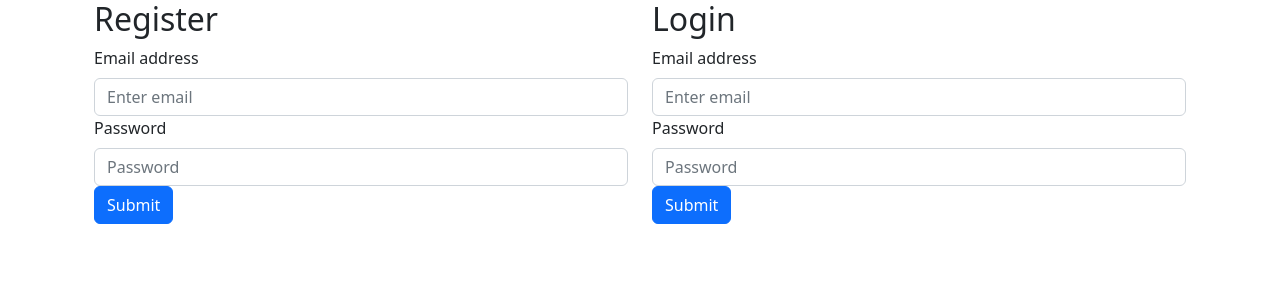
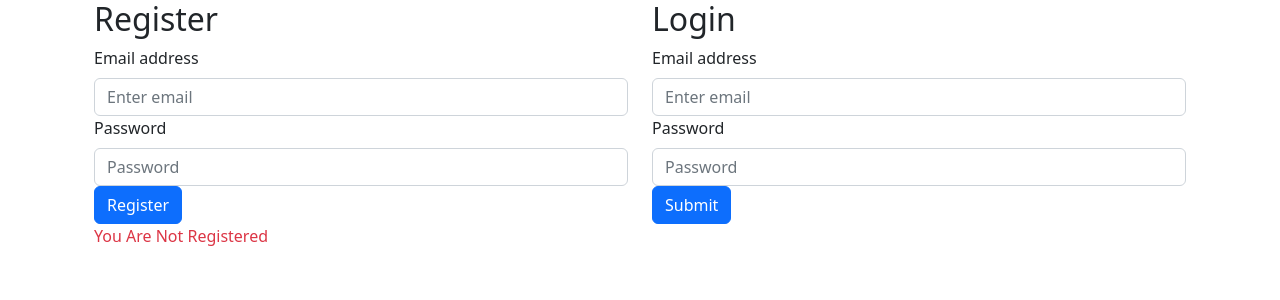
Before and after one commit to kbventures/mtrade-frontend, a React (Create React App) app: page / in a window 1280 px wide. Shown: the top 300 px of the page. Built offline with nearby package versions, Linux system fonts and the light colour scheme.

Commit message:
Implemented Register User

```diff
--- a/package.json
+++ b/package.json
@@ -6,6 +6,7 @@
     "@testing-library/jest-dom": "^5.16.5",
     "@testing-library/react": "^13.4.0",
     "@testing-library/user-event": "^13.5.0",
+    "axios": "^1.1.3",
     "bootstrap": "^5.2.2",
     "react": "^18.2.0",
     "react-bootstrap": "^2.5.0",
--- a/src/Register.js
+++ b/src/Register.js
@@ -1,15 +1,41 @@
 import React, { useState } from "react";
 import { Form, Button } from "react-bootstrap";
+import axios from "axios";
 
 export default function Register() {
   // initial state
   const [email, setEmail] = useState("");
   const [password, setPassword] = useState("");
   const [register, setRegister] = useState(false);
+
+  const handleSubmit = (e) => {
+    // prevent the form from refreshing the whole page
+    e.preventDefault();
+
+    // set configurations
+    const configuration = {
+      method: "post",
+      url: "https://real-cyan-mackerel-robe.cyclic.app/register",
+      data: {
+        email,
+        password,
+      },
+    };
+
+    // make the API call
+    axios(configuration)
+      .then((result) => {
+        setRegister(true);
+      })
+      .catch((error) => {
+        error = new Error();
+      });
+  };
+
   return (
     <>
       <h2>Register</h2>
-      <Form>
+      <Form onSubmit={(e) => handleSubmit(e)}>
         {/* email */}
         <Form.Group controlId="formBasicEmail">
           <Form.Label>Email address</Form.Label>
@@ -17,6 +43,7 @@ export default function Register() {
             type="email"
             name="email"
             value={email}
+            onChange={(e) => setEmail(e.target.value)}
             placeholder="Enter email"
           />
         </Form.Group>
@@ -28,14 +55,26 @@ export default function Register() {
             type="password"
             name="password"
             value={password}
+            onChange={(e) => setPassword(e.target.value)}
             placeholder="Password"
           />
         </Form.Group>
 
         {/* submit button */}
-        <Button variant="primary" type="submit">
-          Submit
+        <Button
+          variant="primary"
+          type="submit"
+          onClick={(e) => handleSubmit(e)}
+        >
+          Register
         </Button>
+
+        {/* display success message */}
+        {register ? (
+          <p className="text-success">You Are Registered Successfully</p>
+        ) : (
+          <p className="text-danger">You Are Not Registered</p>
+        )}
       </Form>
     </>
   );
```
Also changed, not shown: 1 other file (tests, documents, lock files or other folders).
